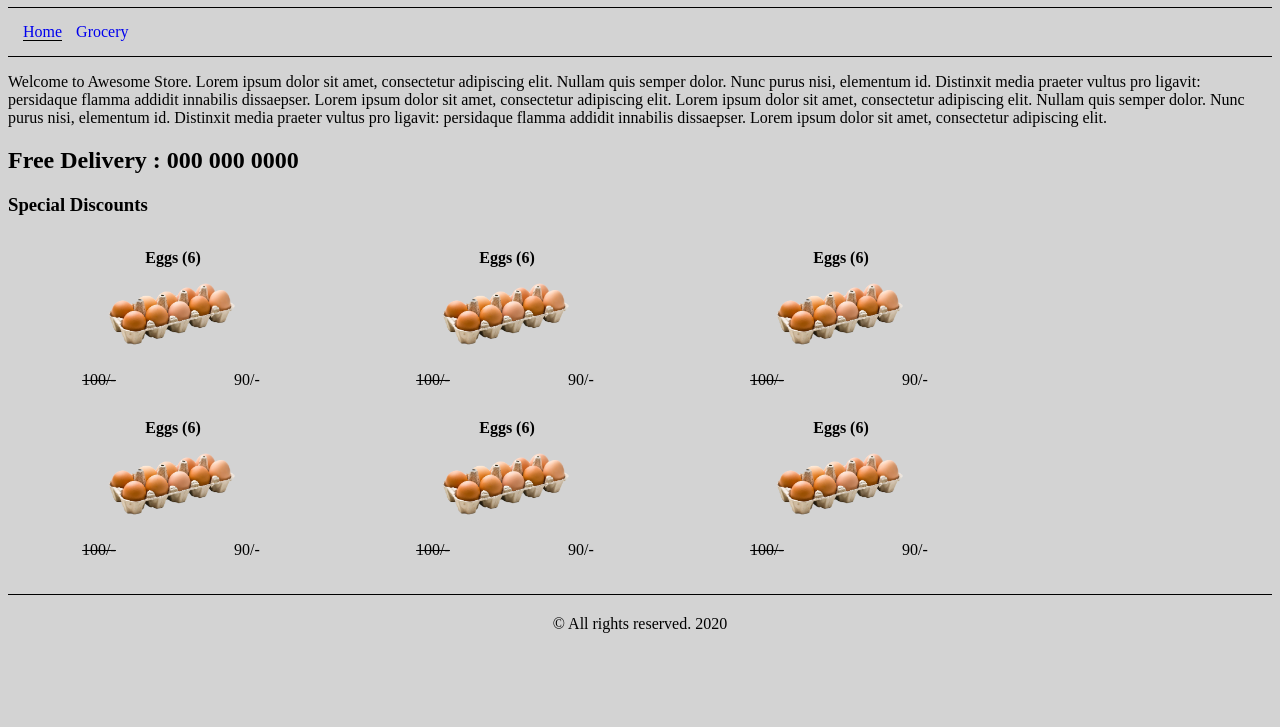
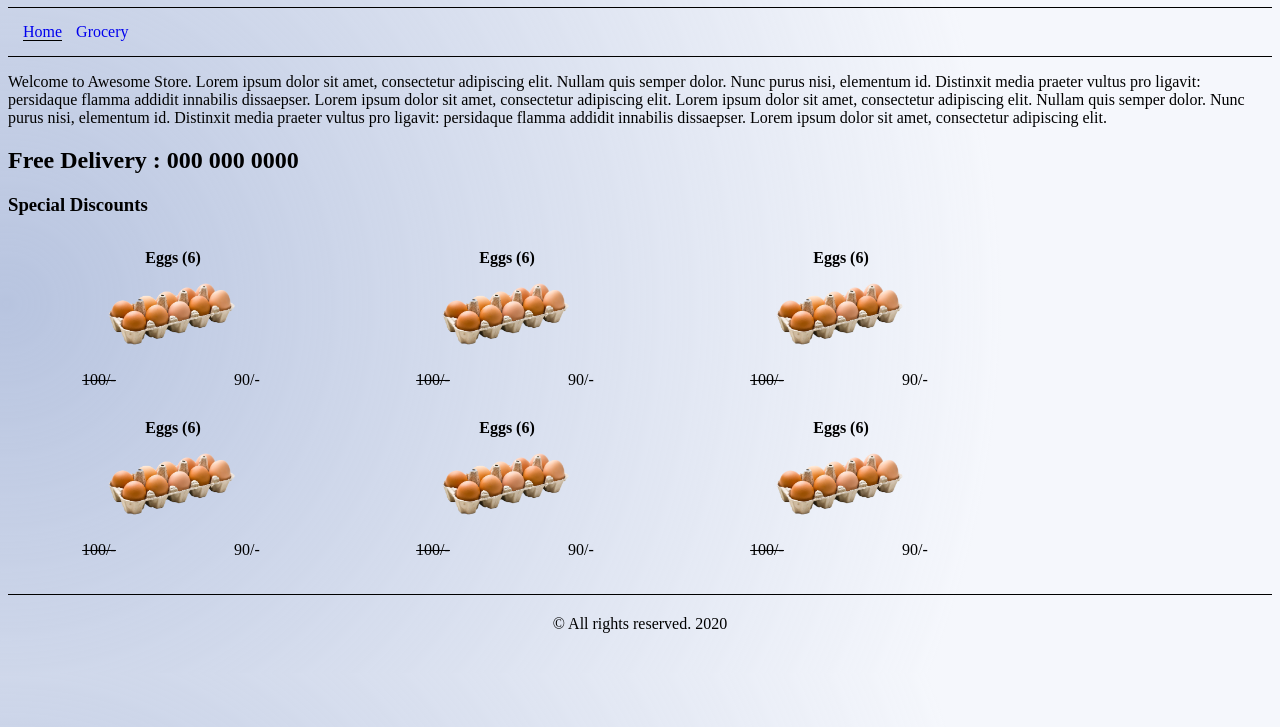
Before and after one commit to mabilalmirza/awesome-store, a plain HTML site: page index.html in a window 1280 px wide. Shown: the part 73-800 px from the top of the page. Drawn offline with Linux system fonts and the light colour scheme.

Commit message:
Gradient Added

```diff
--- a/style.css
+++ b/style.css
@@ -1,5 +1,6 @@
 body {
     background-color: lightgray;
+    background-image: radial-gradient( circle 993px at 0.5% 50.5%,  rgba(137,171,245,0.37) 0%, rgba(245,247,252,1) 100.2% );
 }
 .menu-bar {
     border-top: 1px solid black;
```
